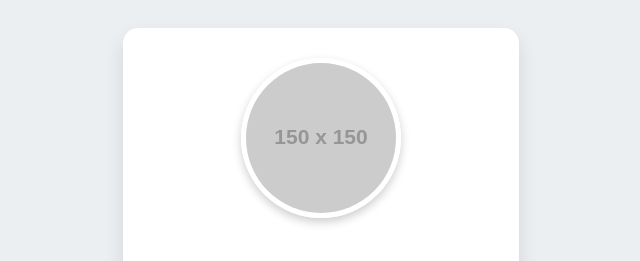
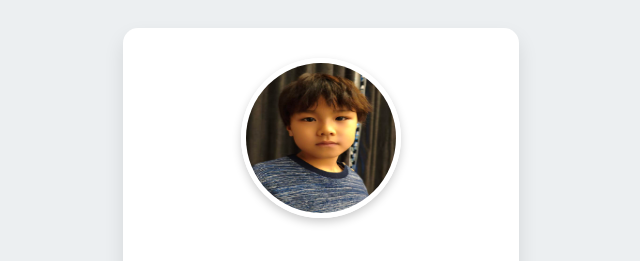
Before and after one commit to niubuhui818-oss/My-first-lab, a plain HTML site: page index.html in a window 1280 px wide. Shown: the top 261 px of the page, without its empty margins (319-959 px from the left). Drawn offline with Linux system fonts and the light colour scheme; placeholder pictures from the web are drawn by us.

Commit message:
Update image source in index.html

```diff
--- a/index.html
+++ b/index.html
@@ -17,7 +17,7 @@
 <body>
 
 <div class="container">
-    <img src="https://via.placeholder.com/150" alt="我的头像">
+    <img src="me.jpg" alt="我的头像">
 
     <h1>🚀 自动化实验室已升级</h1>
     <p>我已经学会了部署、测试和基本的前端逻辑！</p>
```
